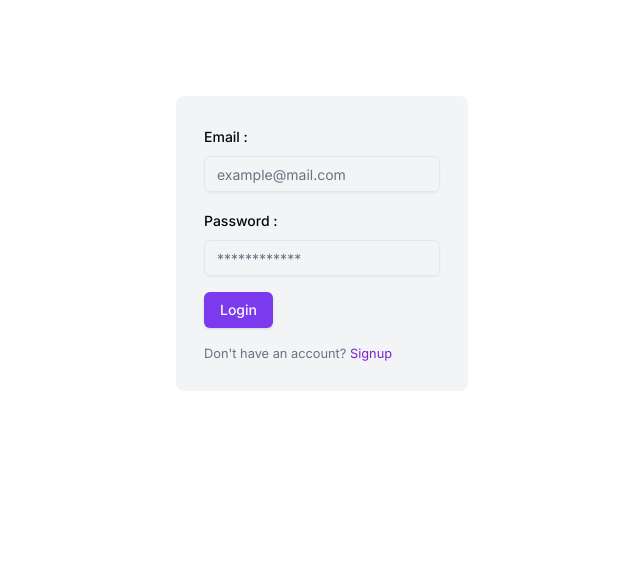
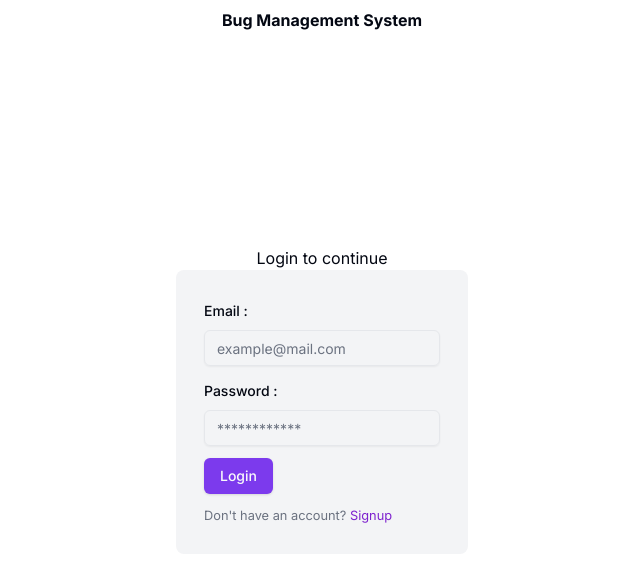
Before and after one commit to SupercoolKartik/Bug-Management-System---Client, a Next.js app: page /auth/login in a window 1280 px wide. Shown: the top 562 px of the page, without its empty margins (318-958 px from the left). Built offline with nearby package versions, Linux system fonts and the light colour scheme.

Commit message:
Written login logic in the submit handler function

```diff
--- a/app/auth/login/page.tsx
+++ b/app/auth/login/page.tsx
@@ -37,16 +37,44 @@ const Login = () => {
   });
 
   // Defining the submit handler
-  const onSubmit = (values: z.infer<typeof loginFormSchema>) => {
-    // Do something with the form values
-    // This will be type-safe and validated
-    console.log(values);
+  const onSubmit = async (values: z.infer<typeof loginFormSchema>) => {
+    try {
+      const response = await fetch(
+        `${process.env.NEXT_PUBLIC_DEPLOYED_BACKEND_URI}/api/auth/login`,
+        {
+          method: "POST",
+          headers: {
+            "Content-Type": "application/json",
+          },
+          body: JSON.stringify({
+            email: values.email,
+            password: values.password,
+          }),
+        }
+      );
+
+      const responseData = await response.json();
+
+      if (response.ok) {
+        // localStorage.setItem("token", responseData.authToken);
+        // Navigate to the Landing Page
+        console.log("Logged in Successfully!");
+      } else {
+        // Handle server error messages
+        // console.error("Error:", responseData.error);
+        throw new Error(responseData.error || "Unknown error occurred");
+      }
+    } catch (error: any) {
+      console.error("Error:", error.message); // It will catch the error thrown above iff any
+    }
   };
   return (
-    <div className="container px-5 py-24 mx-auto flex flex-wrap items-center justify-center">
-      <div className="bg-gray-100 rounded-lg p-7 flex flex-col mt-10 md:mt-0">
+    <div className="h-screen container mx-auto flex flex-wrap flex-col items-center justify-center">
+      <h1 className="font-bold absolute top-2">Bug Management System</h1>
+      <h3>Login to continue</h3>
+      <div className="bg-gray-100 rounded-lg p-7 flex flex-col ">
         <Form {...form}>
-          <form onSubmit={form.handleSubmit(onSubmit)} className="space-y-4">
+          <form onSubmit={form.handleSubmit(onSubmit)} className="space-y-3">
             <FormField
               control={form.control}
               name="email"
```
